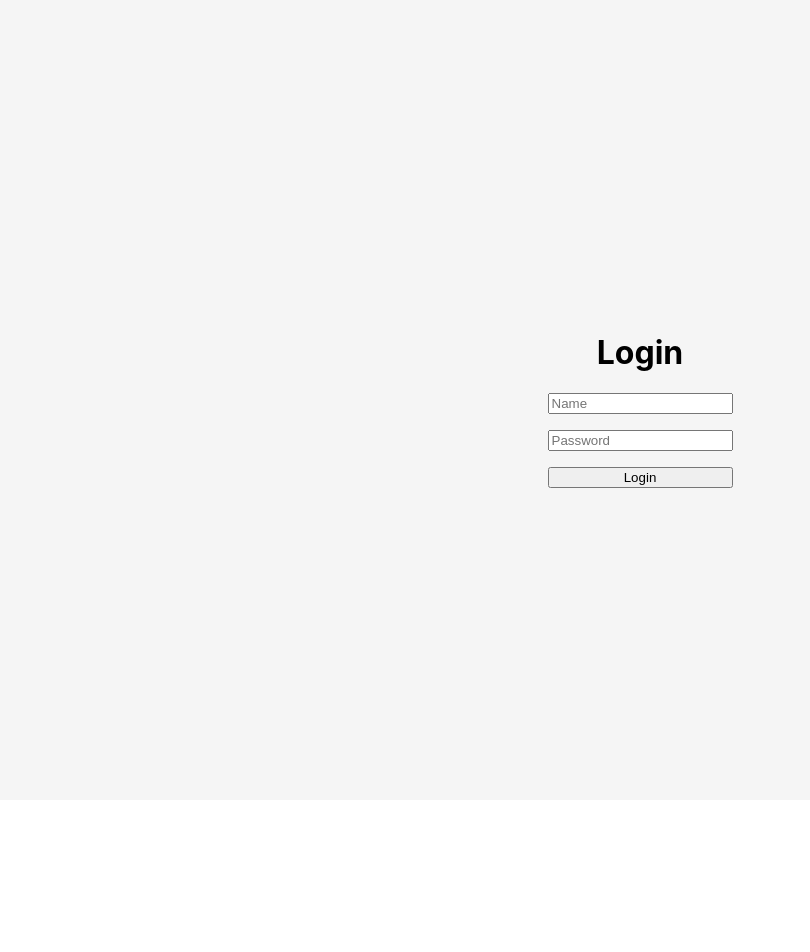
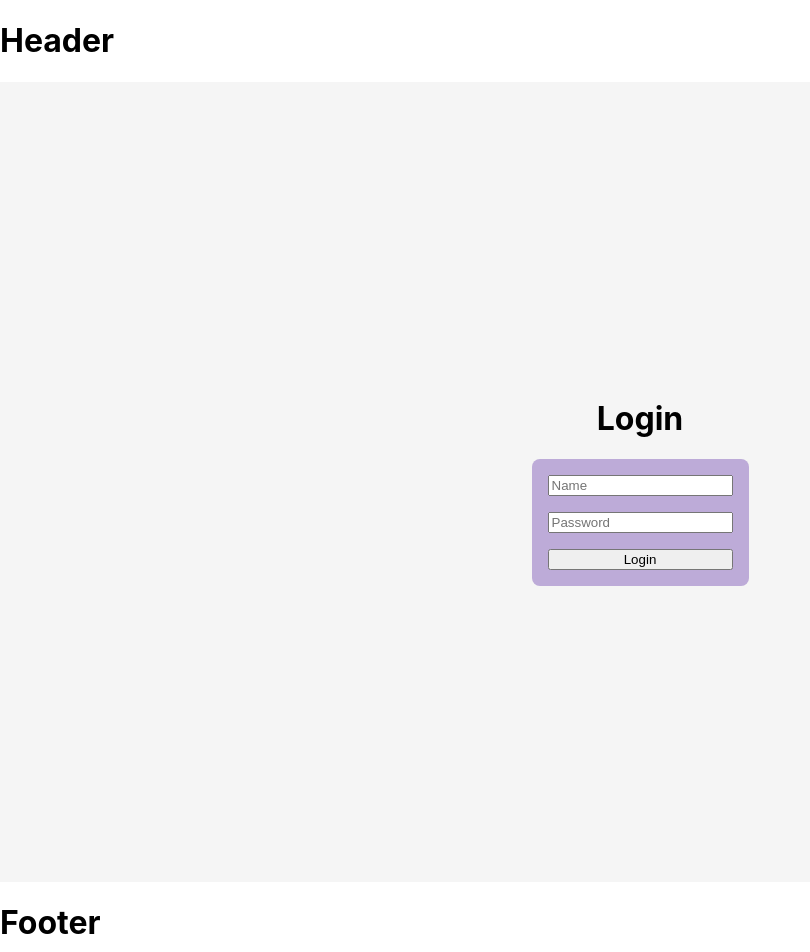
Before and after one commit to dulkifal/project, a Next.js app: page /admin/login in a window 1280 px wide. Shown: the top 952 px of the page, without its empty margins (0-810 px from the left). Before the commit the page ends 800 px from the top, so only its background shows below. Built offline with nearby package versions, Linux system fonts and the light colour scheme.

Commit message:
db structer

```diff
--- /dev/null
+++ b/compontents/layouts.js
@@ -0,0 +1,27 @@
+const Layout = ({ children }) => {
+  return (
+    <>
+      <Header />
+
+      <main>{children}</main>
+      <Footer />
+    </>
+  )
+}
+export default Layout
+
+const Header = () => {
+  return (
+    <header>
+      <h1>Header</h1>
+    </header>
+  )
+}
+
+const Footer = () => {
+  return (
+    <footer>
+      <h1>Footer</h1>
+    </footer>
+  )
+}
--- a/lip/db.js
+++ b/lip/db.js
@@ -1,18 +1,14 @@
 const mysql = require('mysql2');
 
 
-const db = mysql({
-  config: {
-    host: process.env.MYSQL_HOST,
-    port: process.env.MYSQL_PORT,
-    database: process.env.MYSQL_DATABASE,
-    user: process.env.MYSQL_USER,
-    password: process.env.MYSQL_PASSWORD
-  }
+const db = mysql.createConnection({
+
+  host: process.env.MYSQL_HOST,
+  port: process.env.MYSQL_PORT,
+  database: process.env.MYSQL_DATABASE,
+  user: process.env.MYSQL_USER,
+  password: process.env.MYSQL_PASSWORD
+
 });
 
-export default   db.query(
-  'SELECT * FROM users ', (error, results,fields)=>{
-    console.log(results)
-  }
-)
+module.exports = db;
--- a/pages/_app.js
+++ b/pages/_app.js
@@ -1,7 +1,12 @@
 import '../styles/globals.css'
+import Layout from '../compontents/layouts'
 
 function MyApp({ Component, pageProps }) {
-  return <Component {...pageProps} />
+  return (
+    <Layout>
+      <Component {...pageProps} />
+    </Layout>
+  )
 }
 
 export default MyApp
--- a/pages/admin/login.js
+++ b/pages/admin/login.js
@@ -1,5 +1,5 @@
 import { useState } from "react";
-import styles from "/styles/admin/Login.module.css";
+import styles from "/styles/admin/login.module.css";
 
 
 const Login = () => {
@@ -41,3 +41,17 @@ const Login = () => {
 }
 
 export default Login;
+
+const login = async (name, password) => {
+  const res = await fetch('/api/login', {
+    method: 'POST',
+    headers: {
+      'Content-Type': 'application/json'
+    },
+    body: JSON.stringify({ name, password })
+  });
+
+  if (!res.ok) {
+    throw new Error('Something went wrong');
+  }
+}
--- a/pages/api/users.js
+++ b/pages/api/users.js
@@ -1,13 +1,7 @@
-const mysql = require("mysql2");
+import db from "../../lip/db";
 
 export default function handler(req, res) {
-  const db = mysql.createConnection({
-    host: process.env.MYSQL_HOST,
-    port: process.env.MYSQL_PORT,
-    database: process.env.MYSQL_DATABASE,
-    user: process.env.MYSQL_USER,
-    password: process.env.MYSQL_PASSWORD,
-  });
+
 
   const { method } = req;
   switch (method) {
--- a/styles/admin/login.module.css
+++ b/styles/admin/login.module.css
@@ -12,4 +12,8 @@
   flex-direction: column;
   justify-content: center;
   gap: 1rem;
+  background: rgb(189, 171, 216);
+  padding: 1rem;
+
+  border-radius: 0.5rem;
 }
```
Also changed, not shown: pages/api/admin/login.js (added), static/jank-empty.css (added).
